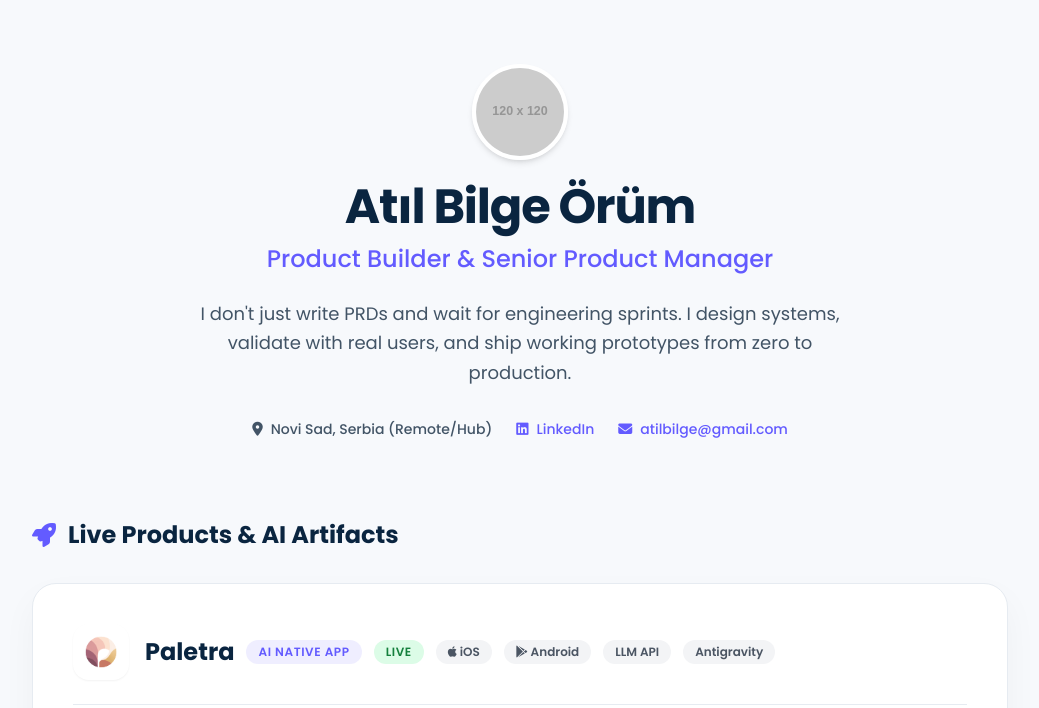
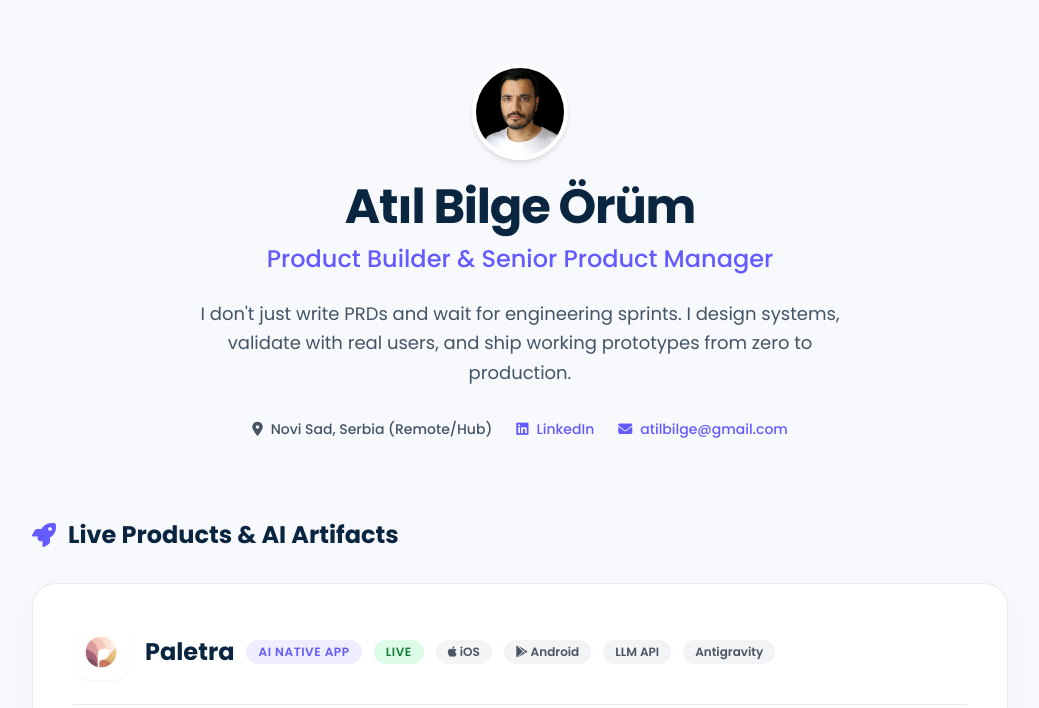
Before and after one commit to atilbilge/atilbilge, a plain HTML site: page index.html in a window 1280 px wide. Shown: the top 708 px of the page, without its empty margins (120-1159 px from the left). Drawn offline with nearby package versions, Linux system fonts and the light colour scheme; placeholder pictures from the web are drawn by us.

Commit message:
feat: add profile picture and replace placeholder

```diff
--- a/index.html
+++ b/index.html
@@ -76,7 +76,7 @@
         <!-- Header -->
         <header class="text-center mb-20">
             <div class="inline-block mb-4">
-                <img src="https://placehold.co/120x120/e6ebf1/0a2540?text=ABO" alt="Profile" class="w-24 h-24 rounded-full border-4 border-white shadow-md mx-auto object-cover">
+                <img src="profile.png" alt="Atıl Bilge Örüm" class="w-24 h-24 rounded-full border-4 border-white shadow-md mx-auto object-cover">
             </div>
             <h1 class="text-4xl md:text-5xl font-bold tracking-tight mb-3">Atıl Bilge Örüm</h1>
             <h2 class="text-xl md:text-2xl text-accent font-medium mb-6">Product Builder & Senior Product Manager</h2>
```
Also changed, not shown: profile.png (added).
